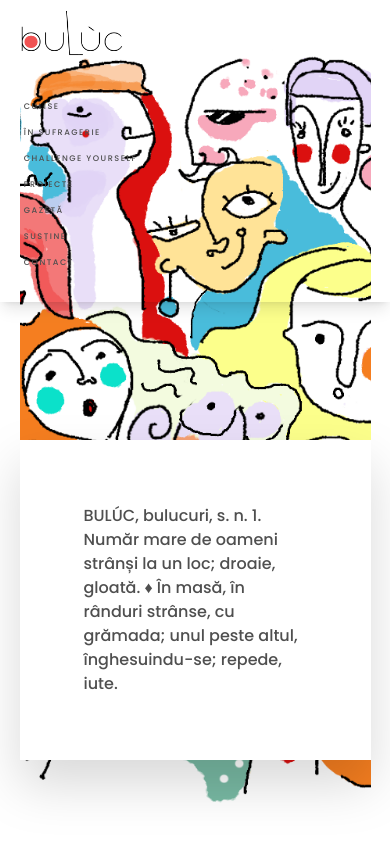
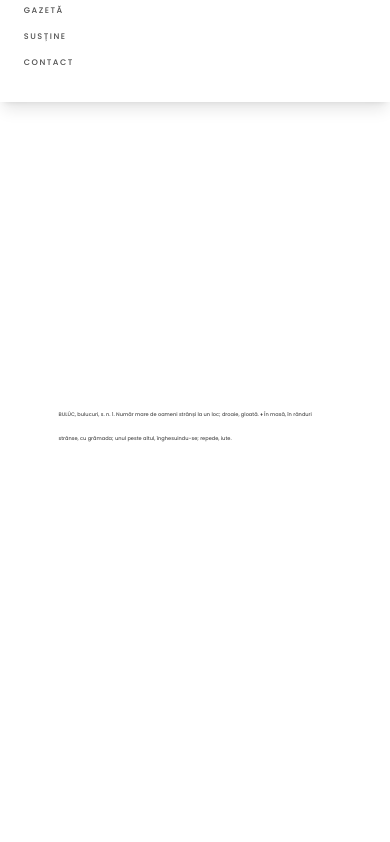
Before and after one commit to sandiflorian1/buluc, a React (Vite) app: page / in a window 390 px wide. Built offline with nearby package versions, Linux system fonts and the light colour scheme.

Commit message:
Update homepage

```diff
--- /dev/null
+++ b/src/components/animations/Typewriter.tsx
@@ -0,0 +1,21 @@
+import { useState, useEffect } from 'react';
+
+const Typewriter = ({ text, speed, className }: { text: string, speed: number, className?: string }) => {
+  const [currentText, setCurrentText] = useState('');
+  const [currentIndex, setCurrentIndex] = useState(0);
+
+  useEffect(() => {
+    if (currentIndex < text.length) {
+      const timeout = setTimeout(() => {
+        setCurrentText(prevText => prevText + text[currentIndex]);
+        setCurrentIndex(prevIndex => prevIndex + 1);
+      }, speed);
+
+      return () => clearTimeout(timeout);
+    }
+  }, [currentIndex, speed, text]);
+
+  return <span className={className}>{currentText}</span>;
+};
+
+export default Typewriter;
--- a/src/components/layouts/Title.tsx
+++ b/src/components/layouts/Title.tsx
@@ -4,7 +4,7 @@ export default function Title ({ title }: { title: string }) {
     <div className="w-full mt-auto mb-12 flex justify-center">
         <h1 className="title title-h1">
           <span className="text-orange ">.</span>{title}
-          <div className="w-full mx-auto h-px bg-orange"></div>
+          {/* <div className="w-full mx-auto h-px bg-orange"></div> */}
         </h1>
     </div>
   );
--- a/src/css/main.css
+++ b/src/css/main.css
@@ -223,3 +223,7 @@ ul.yourself {
   position: fixed;
   opacity: 0.2;
 }
+
+header {
+  background: white;
+}
--- a/src/pages/Homepage.tsx
+++ b/src/pages/Homepage.tsx
@@ -1,6 +1,7 @@
 import { useRef, useEffect } from 'react';
 import { gsap } from "gsap";
 import Navbar from "../components/Navbar";
+import Typewriter from "../components/animations/Typewriter";
 
 export interface IHomepageProps {
 }
@@ -10,12 +11,12 @@ export default function Homepage (props: IHomepageProps) {
   const navbarRef = useRef<HTMLImageElement | null>(null);
   const backgroundRef = useRef<HTMLDivElement | null>(null);
   const defRef = useRef<HTMLDivElement | null>(null);
+  const text = 'BULÚC, bulucuri, s. n. 1. Număr mare de oameni strânși la un loc; droaie, gloată. ♦ În masă, în rânduri strânse, cu grămada; unul peste altul, înghesuindu-se; repede, iute.';
 
   useEffect(() => {
     const tl = gsap.timeline({ repeat: 0 });
-    tl.fromTo([backgroundRef.current], {  opacity: 0 }, {  opacity: 1, duration: 1  });
-    tl.fromTo([defRef.current], { y: "400px", duration: 1 }, { y: 0, duration: 2 });
-    tl.fromTo([navbarRef.current], {  opacity: 0 }, {  opacity: 1, duration: 1  });
+    // tl.fromTo([backgroundRef.current], {  opacity: 0 }, {  opacity: 1, duration: 1  });
+    tl.fromTo([navbarRef.current], {  y: "-200px", duration: 1 }, {  y: 0, duration: 1, delay: 5.5  });
 
     return () => {
       tl.kill();
@@ -29,14 +30,10 @@ export default function Homepage (props: IHomepageProps) {
       </div>
 
       <div className="h-screen w-screen overflow-hidden page">
-        <div ref={backgroundRef} className="h-screen mx-[5vw] bg-main bg-center bg-cover flex justify-center h-full">
-          <div className="container flex justify-center h-full">
-            <div ref={defRef} className="bg-white w-[65rem] mt-auto mb-[10vh] drop-shadow-2xl p-16">
-              <p className="text-[1rem] sm:text-[1.5rem]">
-                BULÚC, bulucuri, s. n. 1. Număr mare de oameni strânși la un loc; droaie, gloată. ♦ În masă, în rânduri strânse, cu grămada; unul peste altul, înghesuindu-se; repede, iute.
-              </p>
+        <div ref={backgroundRef} className="h-screen bg-center bg-cover flex justify-center items-center">
+            <div ref={defRef} className='mx-[15vw]'>
+              <Typewriter text={text} speed={30} className='text-xl' />
             </div>
-          </div>
         </div>
       </div>
     </>
```
